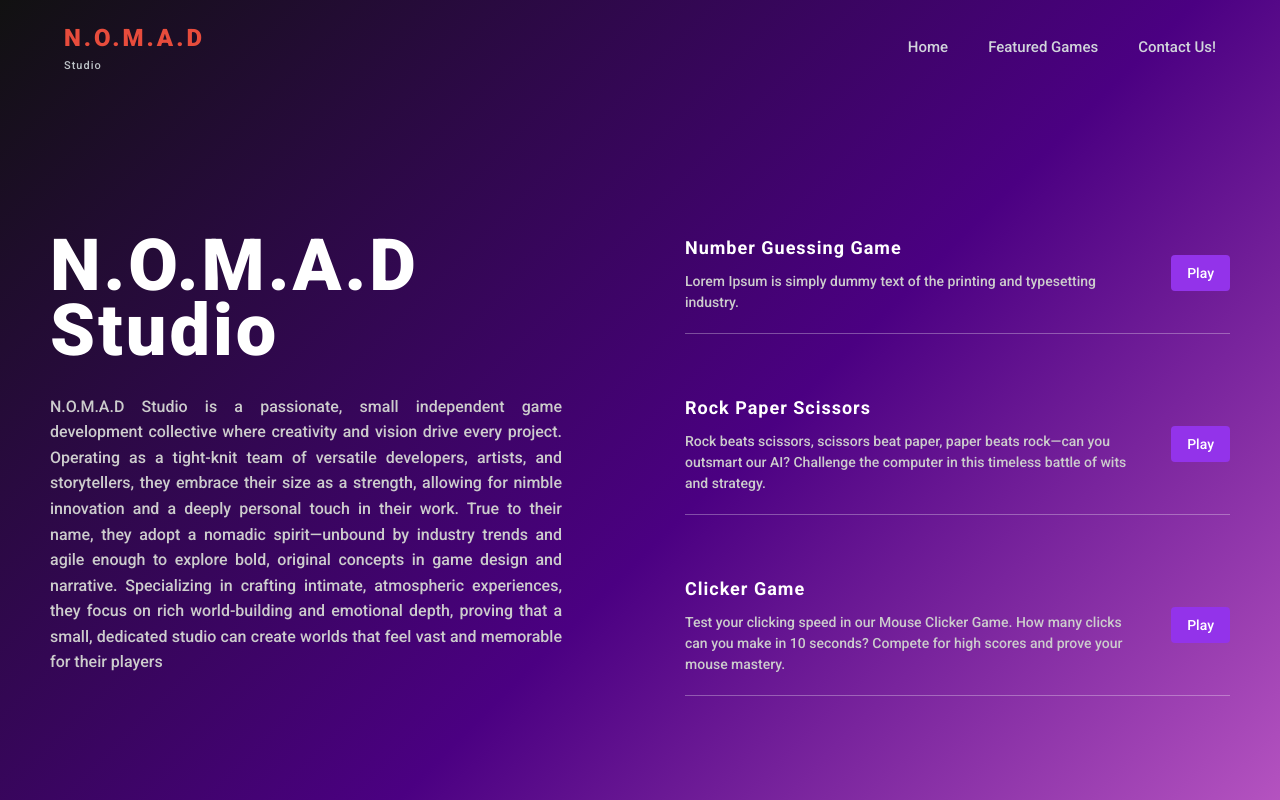
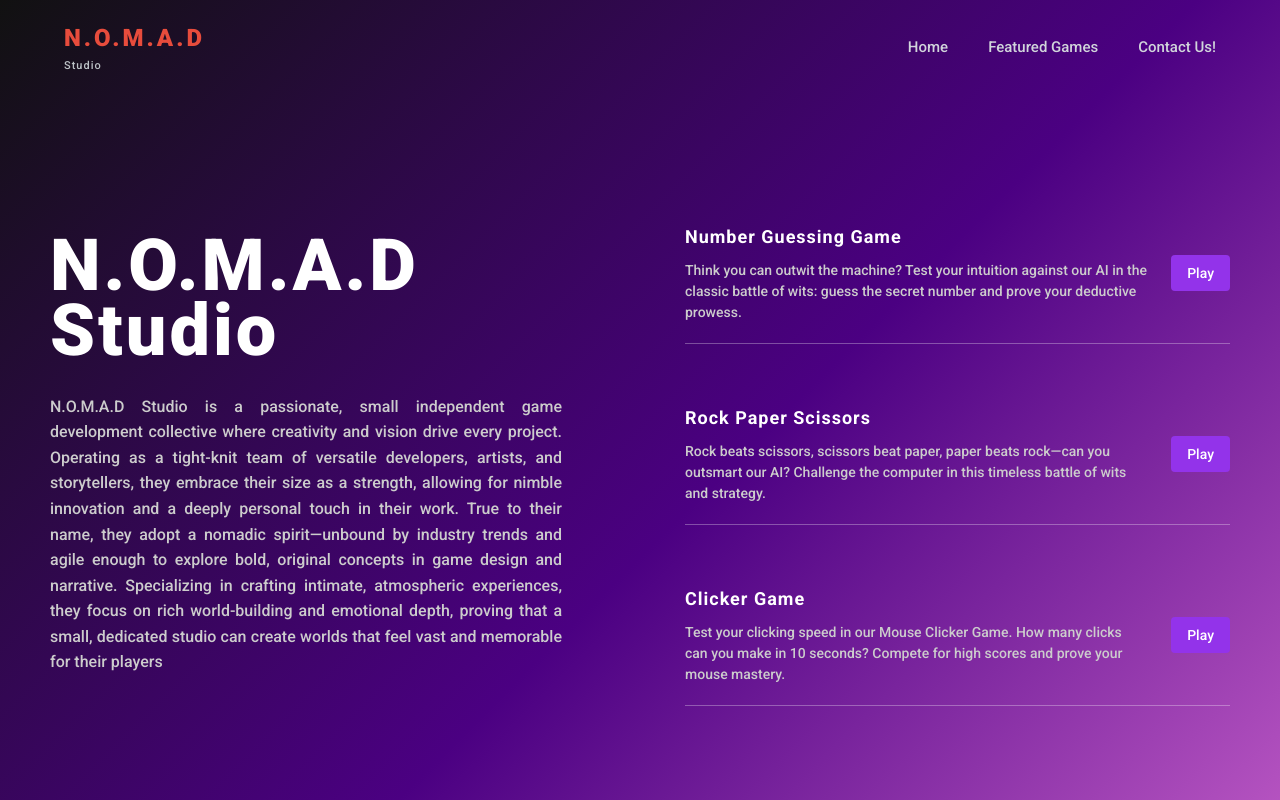
Before and after one commit to Revou-FSSE-Oct25/milestone-2-DieTopHattz, a plain HTML site: page index.html in a window 1280 px wide. Shown: the top 800 px of the page. Drawn offline with nearby package versions, Linux system fonts and the light colour scheme.

Commit message:
Changed Number Guessing Game Flavour Text

```diff
--- a/index.html
+++ b/index.html
@@ -66,7 +66,7 @@
                 <div class="flex-1">
                   <h3 class="text-[18px] font-bold mb-[10px] tracking-[1px]">Number Guessing Game</h3>
                   <p class="text-[14px] text-[#cccccc] leading-[1.5]">
-                    Lorem Ipsum is simply dummy text of the printing and typesetting industry.
+                    Think you can outwit the machine? Test your intuition against our AI in the classic battle of wits: guess the secret number and prove your deductive prowess.
                   </p>
                 </div>
 
```
